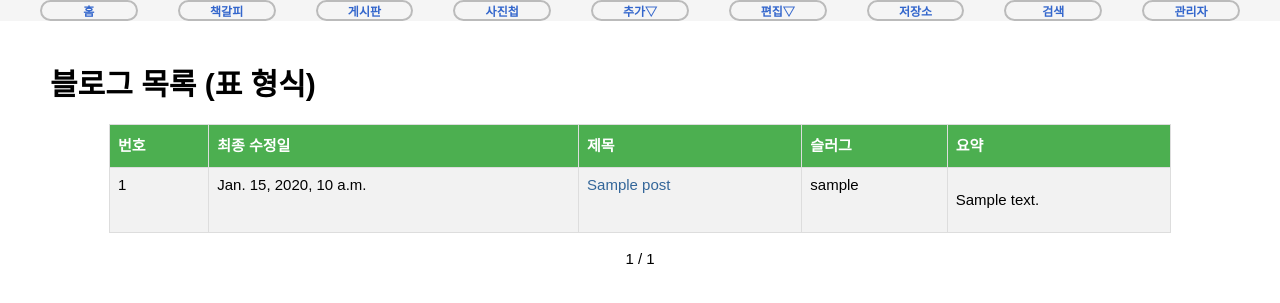
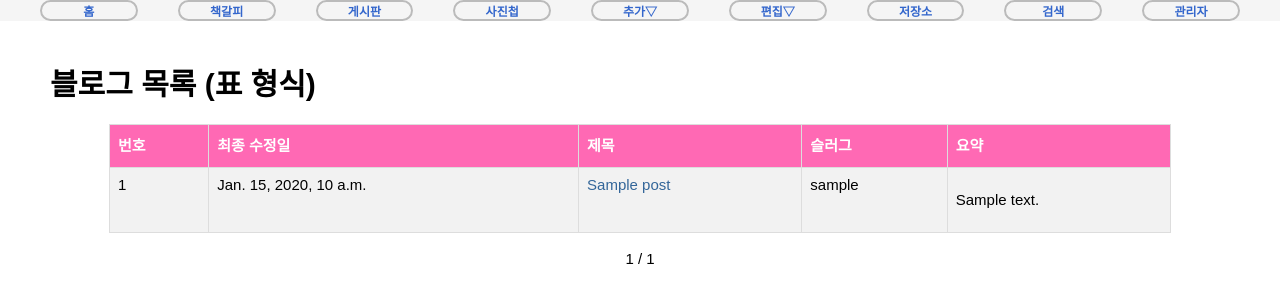
Before and after one commit to lightupthesky961230/myBlog, a Django app: template blog/templates/blog/post_all.html in a window 1280 px wide. Shown: the part 30-333 px from the top of the page. Run offline with Django 3.2, Linux system fonts and the light colour scheme; the template is opened without the code that fills it: most values are stand-ins (such as "Sample title", 1, 10 or a date in 2020); some web fonts are replaced.

Commit message:
Change ...

```diff
--- a/static/css/tabular.css
+++ b/static/css/tabular.css
@@ -17,7 +17,7 @@
       padding-top: 12px;
       padding-bottom: 12px;
       text-align: left;
-      background-color: #4CAF50;
+      background-color: hotpink;
       color: white;
   }
 
```
